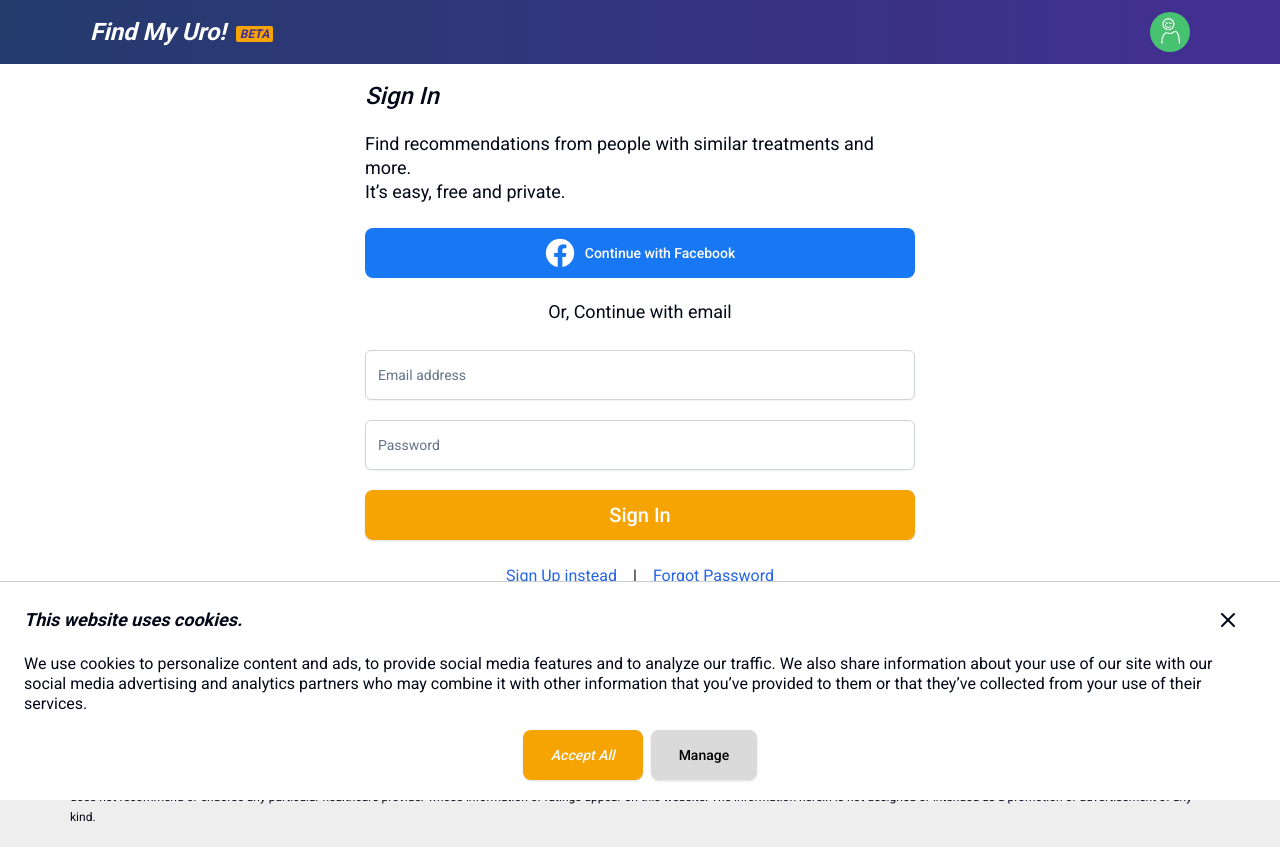
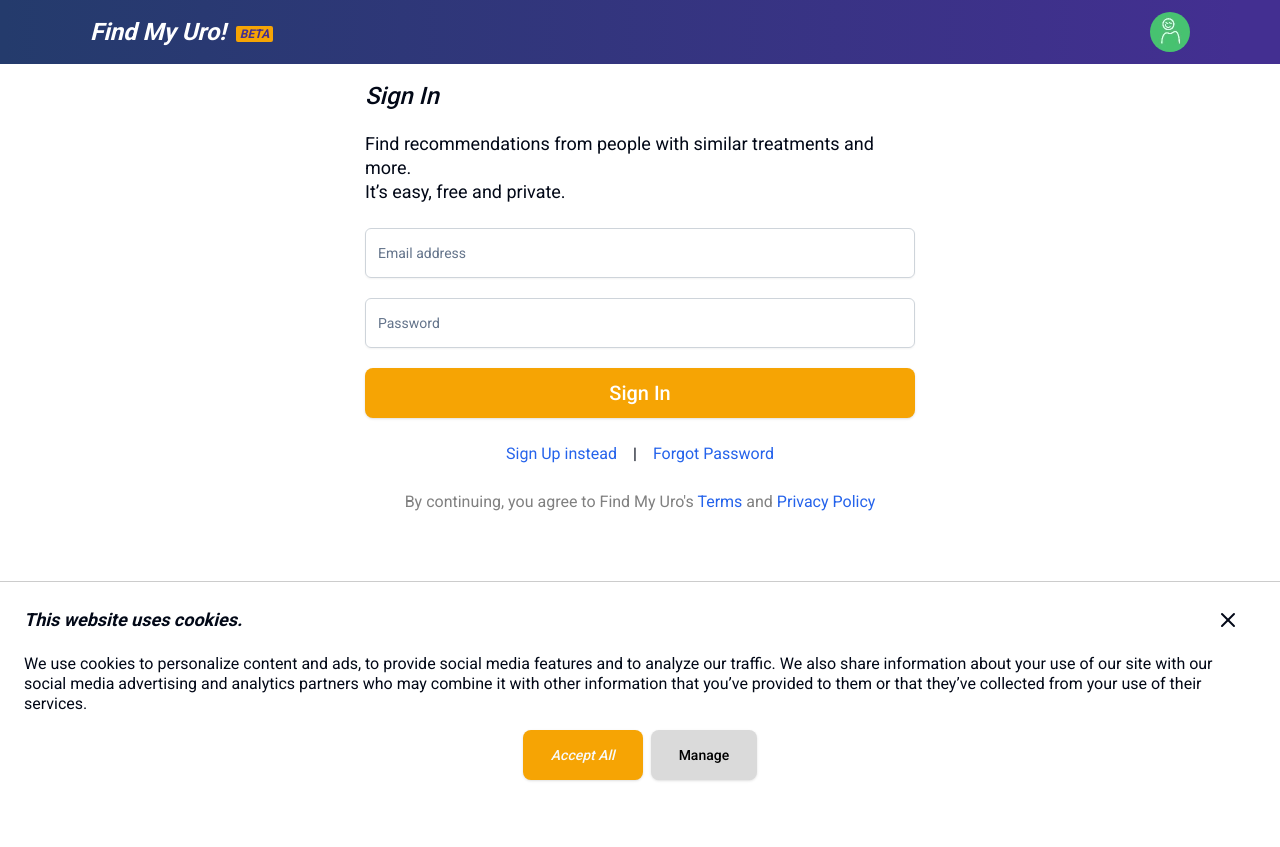
Before and after one commit to Coconut-Lab-SG/find-my-uro, a Next.js app: page /account/login in a window 1280 px wide. After the commit the page ends 800 px from the top, so only its background shows below. Built offline with nearby package versions, Linux system fonts and the light colour scheme; no server answers.

Commit message:
feat(login): remove facebook auth button

```diff
--- a/src/app/(account)/account/login/page.tsx
+++ b/src/app/(account)/account/login/page.tsx
@@ -1,5 +1,4 @@
 import Link from 'next/link'
-import { FacebookAuth } from '../../components/facebook-auth'
 import { LoginForm } from '../../components/login-form'
 
 export default function Login() {
@@ -11,13 +10,6 @@
           Find recommendations from people with similar treatments and more. <br />
           It’s easy, free and private.
         </p>
-      </div>
-
-      <div className="flex flex-col gap-y-5">
-        <FacebookAuth />
-        <div className="flex justify-center">
-          <span className="text-lg">Or, Continue with email</span>
-        </div>
       </div>
 
       {/* Email login form */}
```
